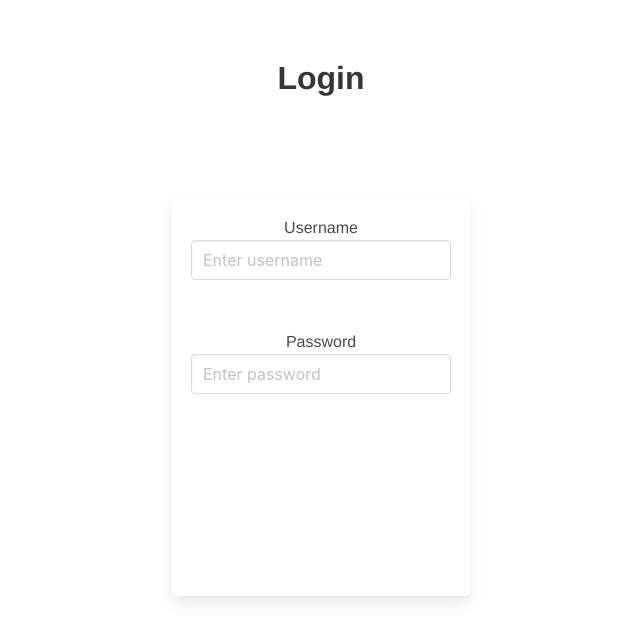
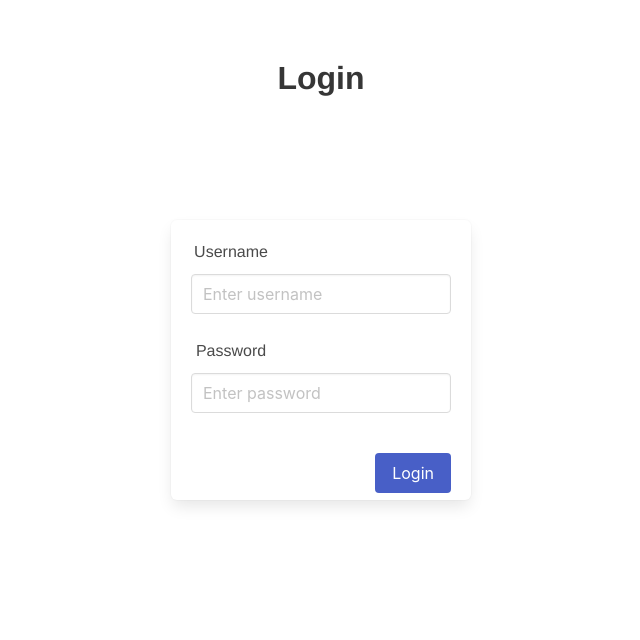
Before and after one commit to asafnisan/issueListwithVue, a Vue app: page /login in a window 1280 px wide. Shown: the top 640 px of the page, without its empty margins (319-959 px from the left). Built offline with nearby package versions, Linux system fonts and the light colour scheme.

Commit message:
Implement basic login

```diff
--- a/src/components/Login.vue
+++ b/src/components/Login.vue
@@ -3,12 +3,25 @@
         <div class='login'>
             <h1 class='title'>Login</h1>
         </div>
-        <div class='heyo'>
+        <div class='formContainer'>
+            <span v-if='rejection !== ""' class='error'>Wrong username and/or password</span>
+            <span v-else-if='rejection === ""' class='validOrEmpty'>...</span>
             <div class='form box'>
                 <label class='username'>Username</label>
-                <input class='input userInput' placeholder="Enter username" type='text'>
-                <label>Password</label>
-                <input class='input pass' placeholder="Enter password" type='password'>
+                <input
+                    class='input userInput'
+                    placeholder="Enter username"
+                    type='text'
+                    v-model="username"
+                >
+                <label class='password  '>Password</label>
+                <input
+                    class='input pass'
+                    placeholder="Enter password"
+                    type='password'
+                    v-model='password'
+                >
+                <button class='button is-link loginButton' @click='sendCredentials'>Login</button>
             </div>
         </div>
     </div>
@@ -17,6 +30,55 @@
 <script>
 export default {
     name: 'Login',
+    data() {
+        return {
+            username: '',
+            password: '',
+            rejection: '',
+        }
+    },
+    methods: {
+        sendCredentials() {
+            var credentials = JSON.stringify({
+                username: this.username,
+                password: this.password,
+            });
+            fetch(
+                'http://localhost:8086/login',
+                {
+                    method: 'POST',
+                    headers: {
+                        // 'Accept': 'application/json',
+                        'Content-Type': 'application/json'
+                    },
+                    body: credentials
+                }
+            ).then((response) => {
+                if(response.status === 401) {
+                    response.json().then((data) => {
+                        console.log('here is the rejection reason:', data);
+                        this.rejection = data.message;
+                        return
+                    })
+                } else {
+                    response.json().then((data) => {
+                        this.rejection = '';
+                        // I am fully aware that jwt should not be stored here.
+                        // It should be stored inside the httpCookie
+                        localStorage.setItem('auth', data.token);
+                        this.$router.push('issues');
+                    })
+                }
+            })
+        }
+    },
+    created() {
+        window.addEventListener('keyup', (e) => {
+            if(e.keyCode === 13) {
+                this.sendCredentials();
+            }
+        })
+    }
 }
 </script>
 
@@ -24,18 +86,35 @@ export default {
 .login {
   margin-bottom: 100px;
 }
-.heyo {
+.formContainer {
   display: inline;
 }
 .form {
     width: 300px;
-    height: 400px;
+    height: 280px;
     margin: auto;
 }
 .userInput {
-    margin-bottom: 50px
+    margin-bottom: 25px
 }
 .username {
-    text-align: initial;
+    display: block;
+    margin-bottom: 10px;
+    margin-left: -180px;
+}
+.password {
+    display: block;
+    margin-bottom: 10px;
+    margin-left: -180px;
+}
+.loginButton {
+    margin-top: 40px;
+    float: right
+}
+.error {
+    color: salmon;
+}
+.validOrEmpty {
+    color: white;
 }
 </style>
```
